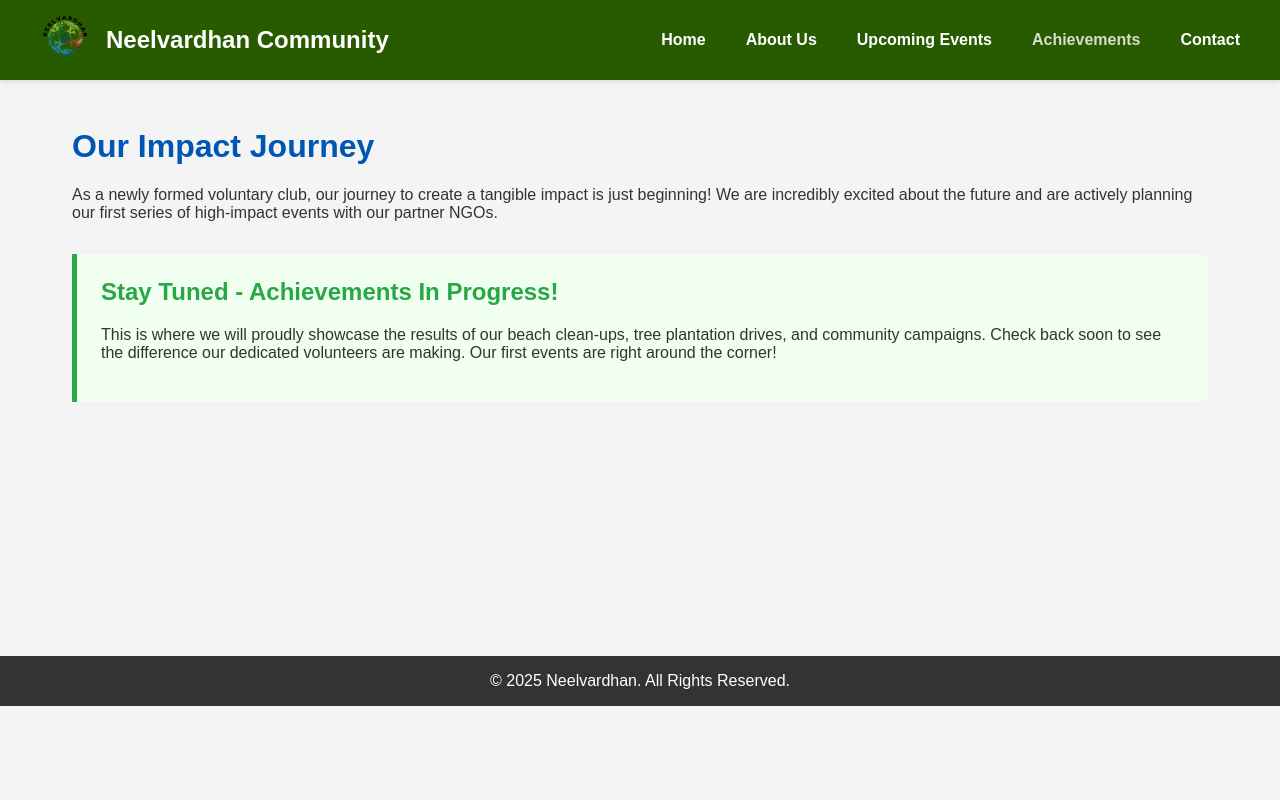
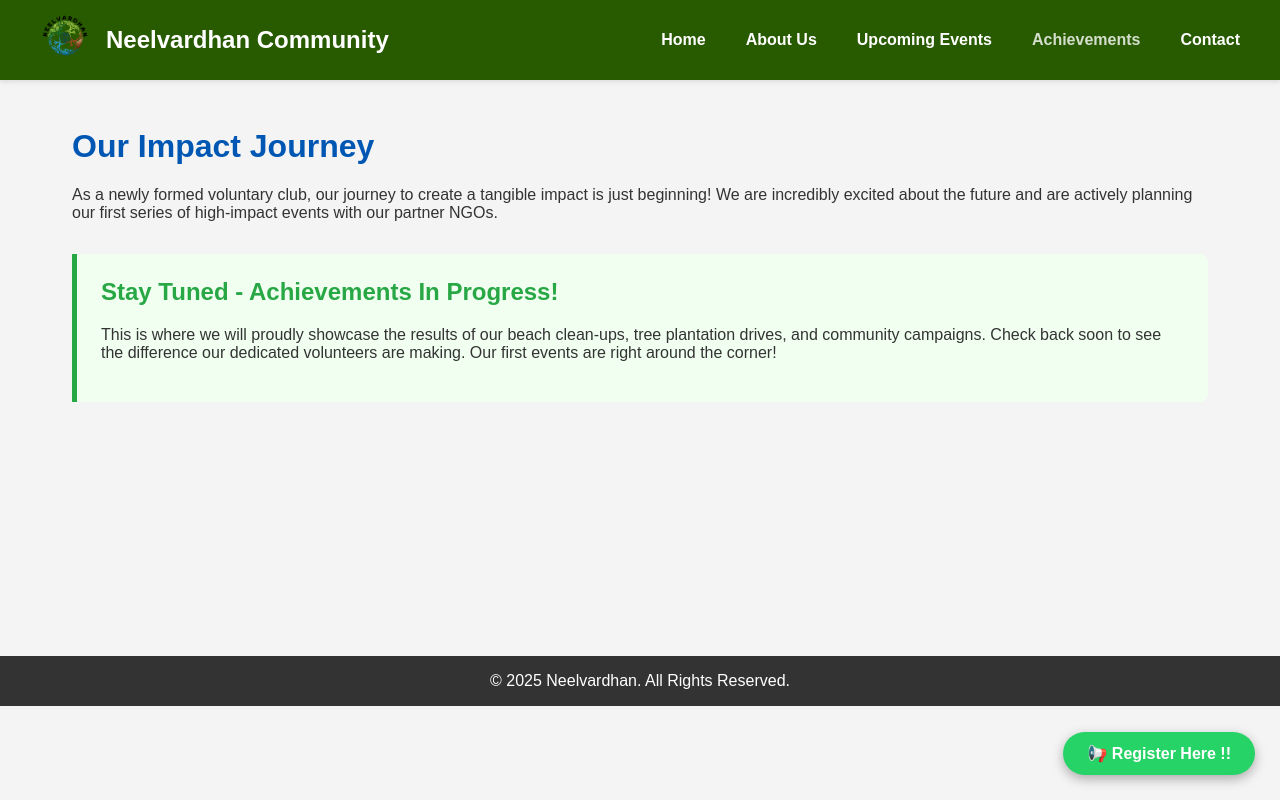
Before and after one commit to OG-DHRUV-1002/dns-website, a React (Create React App) app: page /achievements in a window 1280 px wide. Built offline with nearby package versions, Linux system fonts and the light colour scheme.

Commit message:
Achievements.js

```diff
--- a/src/pages/Achievements.js
+++ b/src/pages/Achievements.js
@@ -1,5 +1,6 @@
 // src/pages/Achievements.js
 import React from 'react';
+import FloatingRegisterButton from '../components/FloatingRegisterButton'; // <-- 1. Import the new component
 
 const Achievements = () => {
   return (
@@ -16,6 +17,7 @@ const Achievements = () => {
           This is where we will proudly showcase the results of our beach clean-ups, tree plantation drives, and community campaigns. Check back soon to see the difference our dedicated volunteers are making. Our first events are right around the corner!
         </p>
       </div>
+  <FloatingRegisterButton />
     </div>
   );
 };
```
